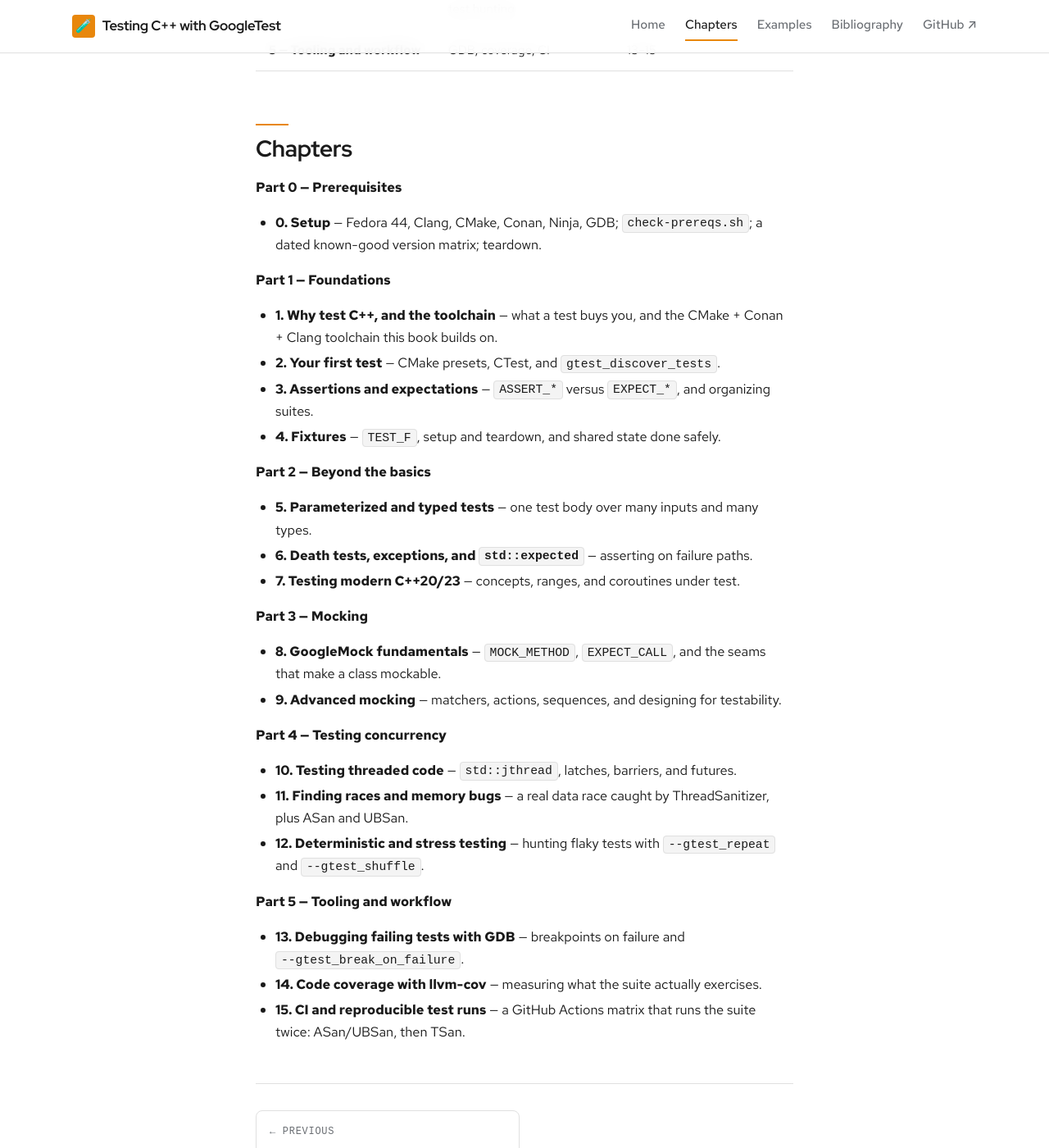
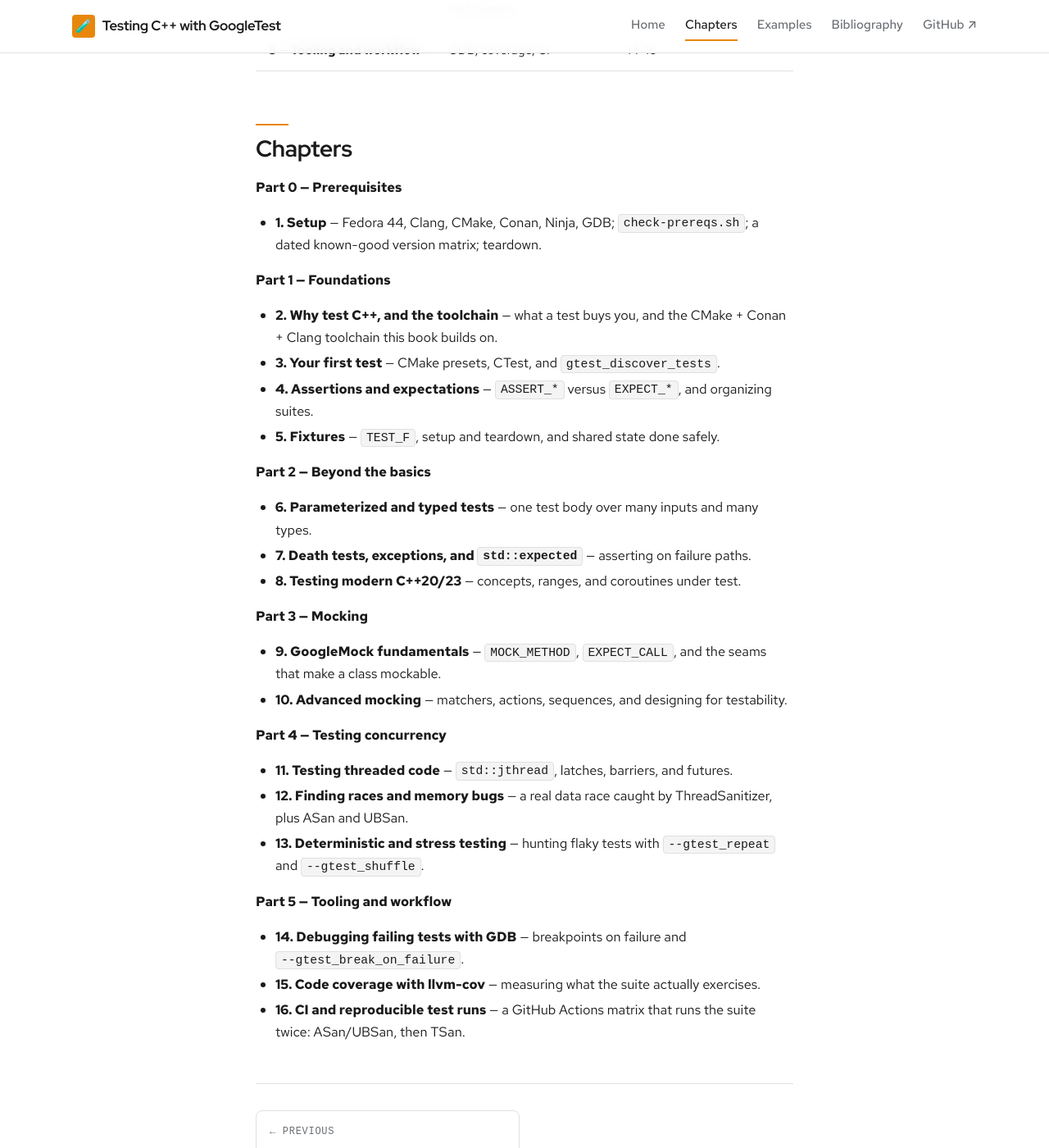
Before and after one commit to patterncatalyst/cpp-testing-with-googletest, a Jekyll site: the page built from _docs/00-outline.md, in a window 1280 px wide and 1400 px high, scrolled down 1174 px. Shown: the whole window at 82% size. Built offline with Jekyll 4.4.1, drawn with Linux system fonts in a browser that asks for light colours; some web fonts are replaced; some of the changed text lies outside the part shown.

Commit message:
docs(§0): number content chapters 1-16 (outline is Overview at order 0)
Match the house/layout convention (siblings): the outline page is order 0 and
renders as Overview; the first content chapter (Setup) is Chapter 1. Renumber the
outline's arc table and chapter list from 0-15 to 1-16 accordingly.

```diff
--- a/_docs/00-outline.md
+++ b/_docs/00-outline.md
@@ -20,45 +20,45 @@
 
 | Part | Theme | Chapters |
 |---|---|---|
-| **0 — Prerequisites** | a working toolchain before any test | 0 |
-| **1 — Foundations** | first test, CTest, assertions, fixtures | 1–4 |
-| **2 — Beyond the basics** | parameterized, typed, death tests, modern C++ | 5–7 |
-| **3 — Mocking** | GoogleMock and designing for testability | 8–9 |
-| **4 — Testing concurrency** | threads, sanitizers, flaky-test hunting | 10–12 |
-| **5 — Tooling and workflow** | GDB, coverage, CI | 13–15 |
+| **0 — Prerequisites** | a working toolchain before any test | 1 |
+| **1 — Foundations** | first test, CTest, assertions, fixtures | 2–5 |
+| **2 — Beyond the basics** | parameterized, typed, death tests, modern C++ | 6–8 |
+| **3 — Mocking** | GoogleMock and designing for testability | 9–10 |
+| **4 — Testing concurrency** | threads, sanitizers, flaky-test hunting | 11–13 |
+| **5 — Tooling and workflow** | GDB, coverage, CI | 14–16 |
 
 ## Chapters
 
 **Part 0 — Prerequisites**
 
-- **0. Setup** — Fedora 44, Clang, CMake, Conan, Ninja, GDB; `check-prereqs.sh`; a dated known-good version matrix; teardown.
+- **1. Setup** — Fedora 44, Clang, CMake, Conan, Ninja, GDB; `check-prereqs.sh`; a dated known-good version matrix; teardown.
 
 **Part 1 — Foundations**
 
-- **1. Why test C++, and the toolchain** — what a test buys you, and the CMake + Conan + Clang toolchain this book builds on.
-- **2. Your first test** — CMake presets, CTest, and `gtest_discover_tests`.
-- **3. Assertions and expectations** — `ASSERT_*` versus `EXPECT_*`, and organizing suites.
-- **4. Fixtures** — `TEST_F`, setup and teardown, and shared state done safely.
+- **2. Why test C++, and the toolchain** — what a test buys you, and the CMake + Conan + Clang toolchain this book builds on.
+- **3. Your first test** — CMake presets, CTest, and `gtest_discover_tests`.
+- **4. Assertions and expectations** — `ASSERT_*` versus `EXPECT_*`, and organizing suites.
+- **5. Fixtures** — `TEST_F`, setup and teardown, and shared state done safely.
 
 **Part 2 — Beyond the basics**
 
-- **5. Parameterized and typed tests** — one test body over many inputs and many types.
-- **6. Death tests, exceptions, and `std::expected`** — asserting on failure paths.
-- **7. Testing modern C++20/23** — concepts, ranges, and coroutines under test.
+- **6. Parameterized and typed tests** — one test body over many inputs and many types.
+- **7. Death tests, exceptions, and `std::expected`** — asserting on failure paths.
+- **8. Testing modern C++20/23** — concepts, ranges, and coroutines under test.
 
 **Part 3 — Mocking**
 
-- **8. GoogleMock fundamentals** — `MOCK_METHOD`, `EXPECT_CALL`, and the seams that make a class mockable.
-- **9. Advanced mocking** — matchers, actions, sequences, and designing for testability.
+- **9. GoogleMock fundamentals** — `MOCK_METHOD`, `EXPECT_CALL`, and the seams that make a class mockable.
+- **10. Advanced mocking** — matchers, actions, sequences, and designing for testability.
 
 **Part 4 — Testing concurrency**
 
-- **10. Testing threaded code** — `std::jthread`, latches, barriers, and futures.
-- **11. Finding races and memory bugs** — a real data race caught by ThreadSanitizer, plus ASan and UBSan.
-- **12. Deterministic and stress testing** — hunting flaky tests with `--gtest_repeat` and `--gtest_shuffle`.
+- **11. Testing threaded code** — `std::jthread`, latches, barriers, and futures.
+- **12. Finding races and memory bugs** — a real data race caught by ThreadSanitizer, plus ASan and UBSan.
+- **13. Deterministic and stress testing** — hunting flaky tests with `--gtest_repeat` and `--gtest_shuffle`.
 
 **Part 5 — Tooling and workflow**
 
-- **13. Debugging failing tests with GDB** — breakpoints on failure and `--gtest_break_on_failure`.
-- **14. Code coverage with llvm-cov** — measuring what the suite actually exercises.
-- **15. CI and reproducible test runs** — a GitHub Actions matrix that runs the suite twice: ASan/UBSan, then TSan.
+- **14. Debugging failing tests with GDB** — breakpoints on failure and `--gtest_break_on_failure`.
+- **15. Code coverage with llvm-cov** — measuring what the suite actually exercises.
+- **16. CI and reproducible test runs** — a GitHub Actions matrix that runs the suite twice: ASan/UBSan, then TSan.
```
